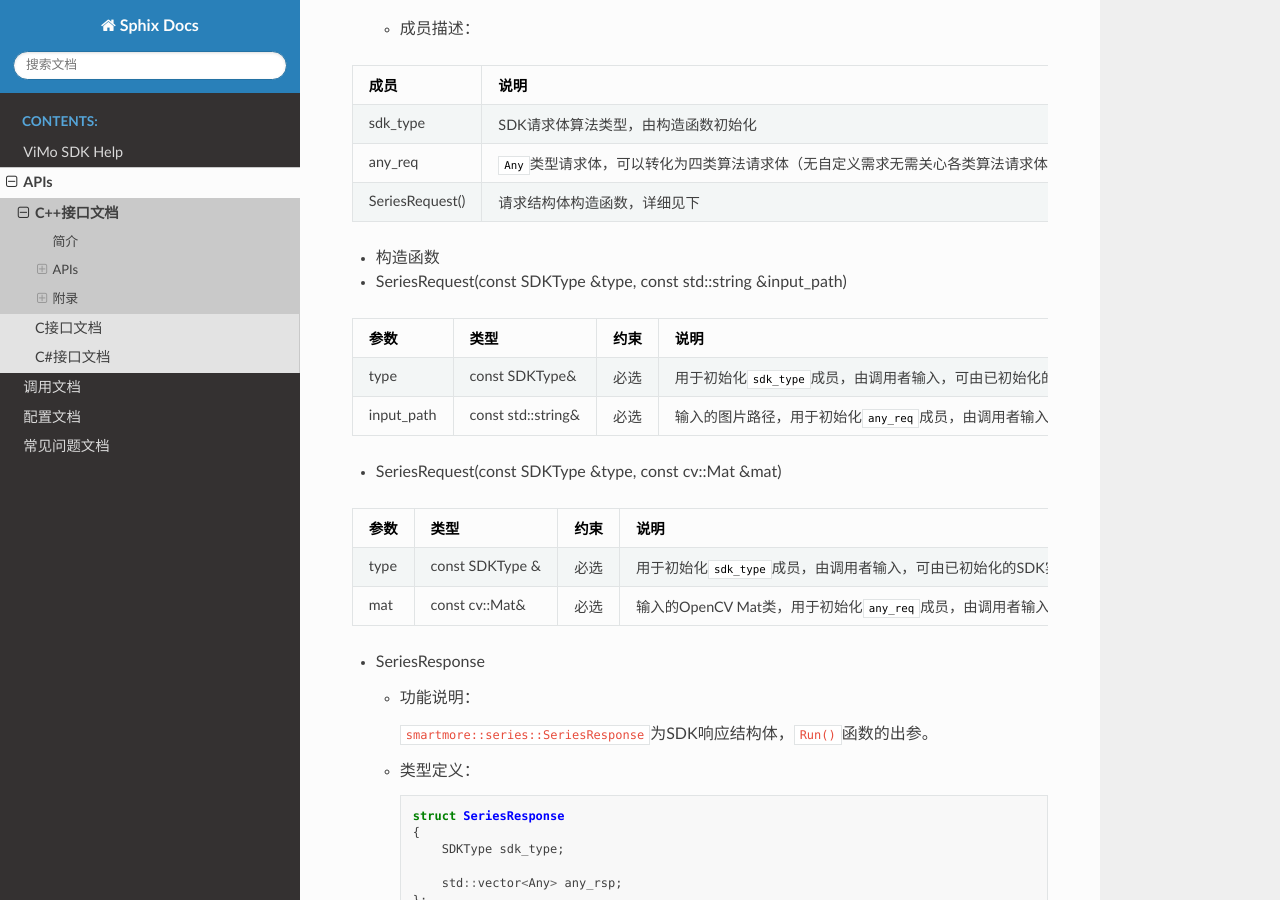
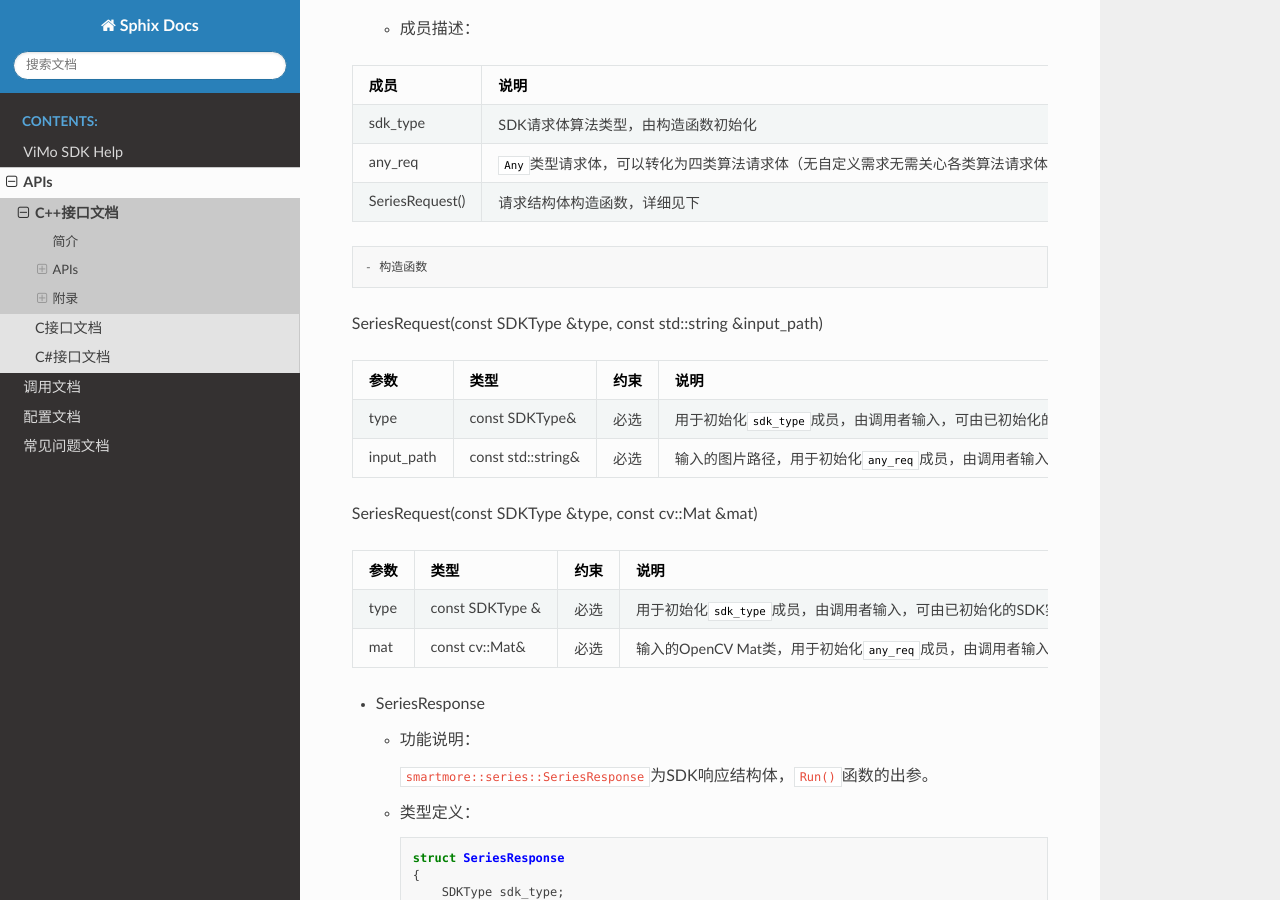
Before and after one commit to FHedy/ViMo-SDK-Help-Demo, a Sphinx documentation site: the page built from source/APIs/API.md, in a window 1280 px wide and 900 px high, scrolled down 3153 px. Built offline with Sphinx 7.4.7 and the Read the Docs theme 2.0.0, drawn with Linux system fonts in a browser that asks for light colours.

```diff
--- a/source/APIs/API.md
+++ b/source/APIs/API.md
@@ -139,16 +139,16 @@ C++ SDK提供3个主要接口：
   | any_req         | `Any`类型请求体，可以转化为四类算法请求体（无自定义需求无需关心各类算法请求体定义，感兴趣可参考本文档附录部分），由构造函数初始化 |
   | SeriesRequest() | 请求结构体构造函数，详细见下                                 |
 
-  - 构造函数
+    - 构造函数
 
-   - SeriesRequest(const SDKType &type, const std::string &input_path)
+   SeriesRequest(const SDKType &type, const std::string &input_path)
 
   | 参数       | 类型               | 约束 | 说明                                                         |
   | ---------- | ------------------ | -----|------------------------------------------------------------ |
   | type       | const SDKType&     | 必选 | 用于初始化`sdk_type`成员，由调用者输入，可由已初始化的SDK实例`GetFirstType()`函数获取 |
   | input_path | const std::string& | 必选 | 输入的图片路径，用于初始化`any_req`成员，由调用者输入，图片可以是三通道彩色(CV\_8UC3)的图像或者单通道(CV\_8UC1)的灰度图 |
 
-   - SeriesRequest(const SDKType &type, const cv::Mat &mat)
+  SeriesRequest(const SDKType &type, const cv::Mat &mat)
 
   | 参数 | 类型            | 约束 | 说明                                                         |
   | ----- | --------------- | ---- | ------------------------------------------------------------ |
```
